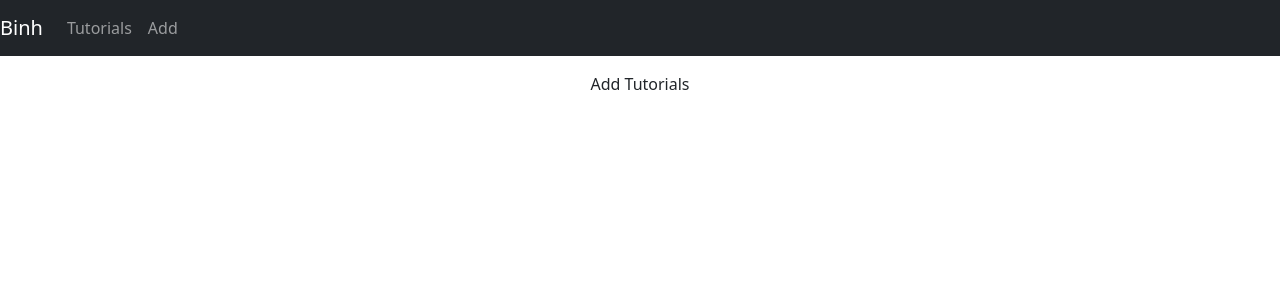
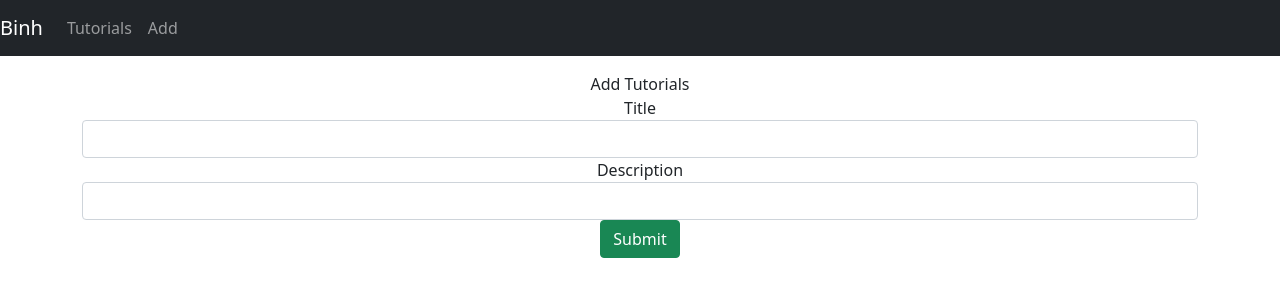
Before and after one commit to BinhKhuu/Test_Application_With_Express, a React (Create React App) app in the folder client/react-crud/: page /Add in a window 1280 px wide. Shown: the top 300 px of the page. Built offline with nearby package versions, Linux system fonts and the light colour scheme.

Commit message:
add AddTutorials component and tests

```diff
--- a/client/react-crud/package.json
+++ b/client/react-crud/package.json
@@ -15,8 +15,10 @@
     "web-vitals": "^2.1.4"
   },
   "devDependencies": {
+    "@types/jest": "^28.1.4",
     "eslint-config-prettier": "^8.5.0",
     "eslint-plugin-prettier": "^4.0.0",
+    "flush-promises": "^1.0.2",
     "prettier": "^2.7.1"
   },
   "scripts": {
--- a/client/react-crud/src/components/AddTutorials.js
+++ b/client/react-crud/src/components/AddTutorials.js
@@ -1,8 +1,86 @@
-import React, {useState, useEffect} from 'react';
+import React, {useState} from 'react';
+import TutorialService from '../services/TutorialDataService';
+const AddTutorials = () => {
+  const [title, setTitle] = useState('');
+  const [description, setDescription] = useState('');
+  const [submitted, setSubmitted] = useState(false);
 
-const AddTutorials = () => {
+  const onTitleChange = event => {
+    const title = event.target.value;
+    setTitle(title);
+  };
 
-  return <div>Add Tutorials</div>;
+  const onDescriptionChange = event => {
+    const description = event.target.value;
+    setDescription(description);
+  };
+
+  const onFormSubmit = async () => {
+    try {
+      const data = {
+        title,
+        description,
+      };
+      await TutorialService.create(data);
+      setTitle(data.title);
+      setDescription(data.description);
+      setSubmitted(true);
+    } catch (error) {
+      console.log('error', error);
+    }
+  };
+
+  const onAddMore = () => {
+    setTitle('');
+    setDescription('');
+    setSubmitted(false);
+  };
+
+  return (
+    <div className="submit-form" role={'form'}>
+      Add Tutorials
+      {submitted ? (
+        <div>
+          <h4>You submitted successfully!</h4>
+          <button className="btn btn-success" onClick={onAddMore}>
+            Add more
+          </button>
+        </div>
+      ) : (
+        <div>
+          <div className="form-group">
+            <label htmlFor="title">Title</label>
+            <input
+              type="text"
+              className="form-control"
+              id="title"
+              required
+              aria-label="title-input"
+              value={title}
+              onChange={onTitleChange}
+              name="title"
+            />
+          </div>
+          <div className="form-group">
+            <label htmlFor="description">Description</label>
+            <input
+              type="text"
+              className="form-control"
+              id="description"
+              required
+              aria-label="description-input"
+              value={description}
+              onChange={onDescriptionChange}
+              name="description"
+            />
+            <button onClick={onFormSubmit} className="btn btn-success">
+              Submit
+            </button>
+          </div>
+        </div>
+      )}
+    </div>
+  );
 };
 
 export default AddTutorials;
```
Also changed, not shown: 2 other files (tests, documents, lock files or other folders).
